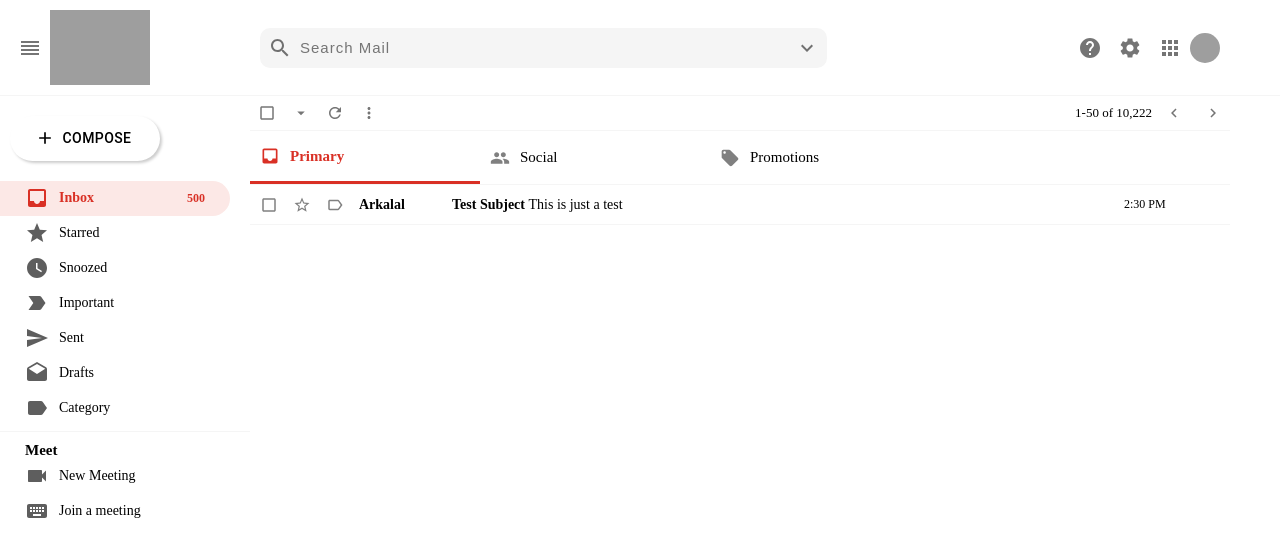
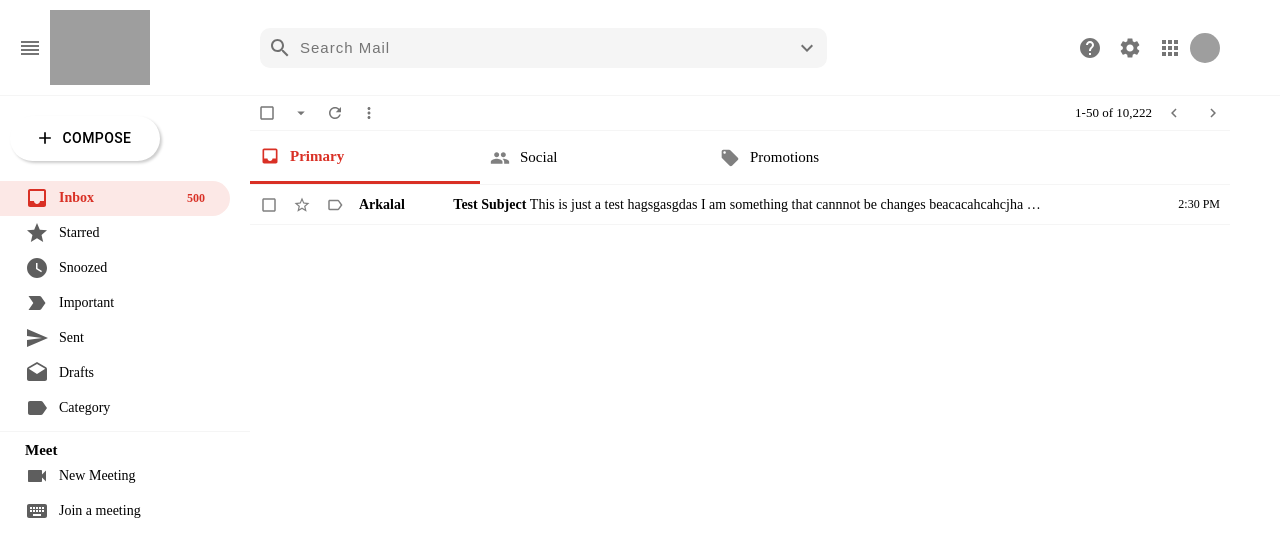
Before and after one commit to arkalal/ReactJS-Gmail-Clone-Project, a React (Create React App) app: page / in a window 1280 px wide. Shown: the top 556 px of the page. Built offline with nearby package versions, Linux system fonts and the light colour scheme; grey boxes are pictures that could not be loaded; the HTML template or start-up script is replaced by a standard one.

Commit message:
Email Body is ready

```diff
--- a/src/Email body/EmailBody.css
+++ b/src/Email body/EmailBody.css
@@ -37,10 +37,24 @@
     font-size: 14px;
 }
 
+.emailBody-MiddleMessage{
+    display: flex;
+    width: 90%;
+}
+
+.emailBody-MiddleMessage p{
+    white-space: nowrap;
+    overflow: hidden;
+    text-overflow: ellipsis !important;
+    max-width: 700px;
+    padding: 0 20px;
+}
+
 .emailBody-Right{
     display: flex;
     align-items: center;
     flex: 10%;
+    justify-content: flex-end;
 }
 
 .emailBody-Right p{
--- a/src/Email body/EmailList.js
+++ b/src/Email body/EmailList.js
@@ -8,7 +8,7 @@
     return <div className='emailList'>
         <EmailListSettings></EmailListSettings>
         <EmailType></EmailType>
-        <EmailBody name='Arkalal' message='This is just a test' time='2:30 PM' subject='Test Subject'></EmailBody>
+        <EmailBody name='Arkalal' message='This is just a test hagsgasgdas I am something that cannnot be changes beacacahcahcjha of the aro kichu likhte obe beacuse na hole eta hobe nah' time='2:30 PM' subject='Test Subject'></EmailBody>
     </div>;
 };
 
```
